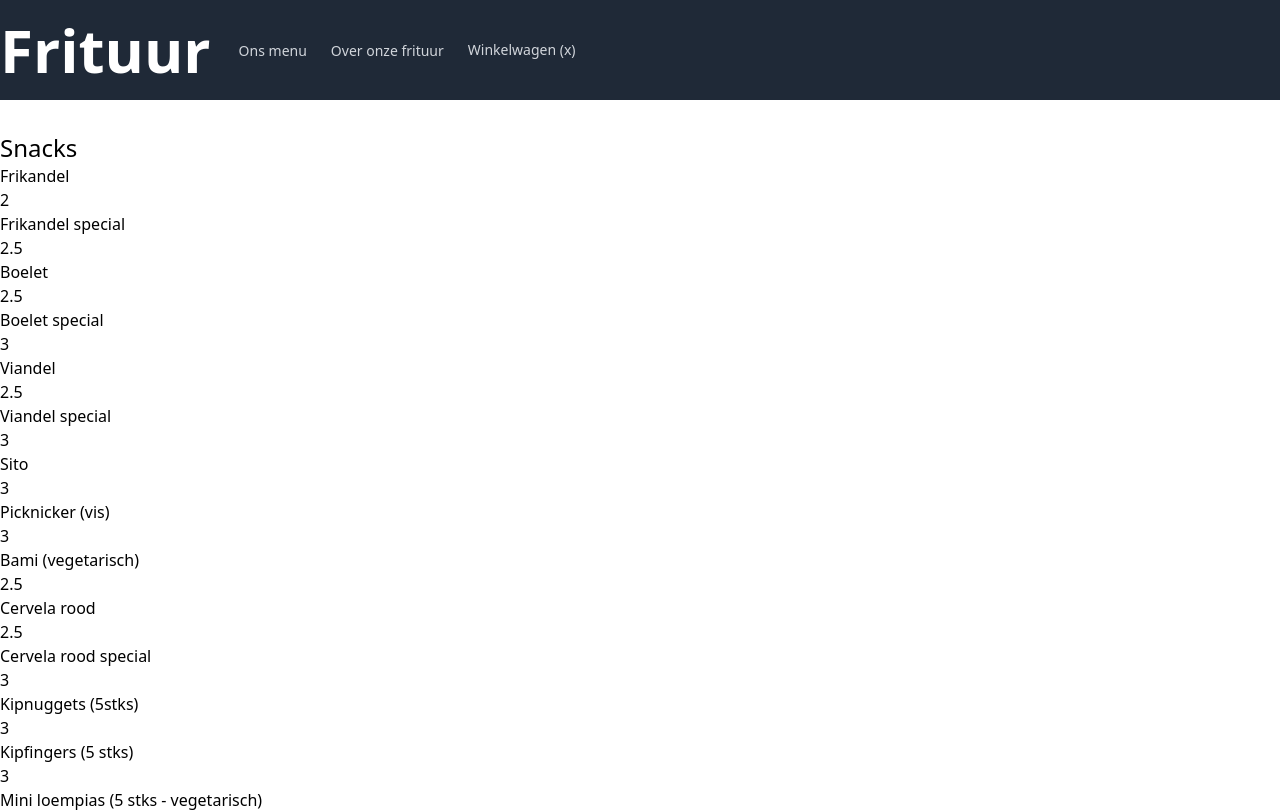
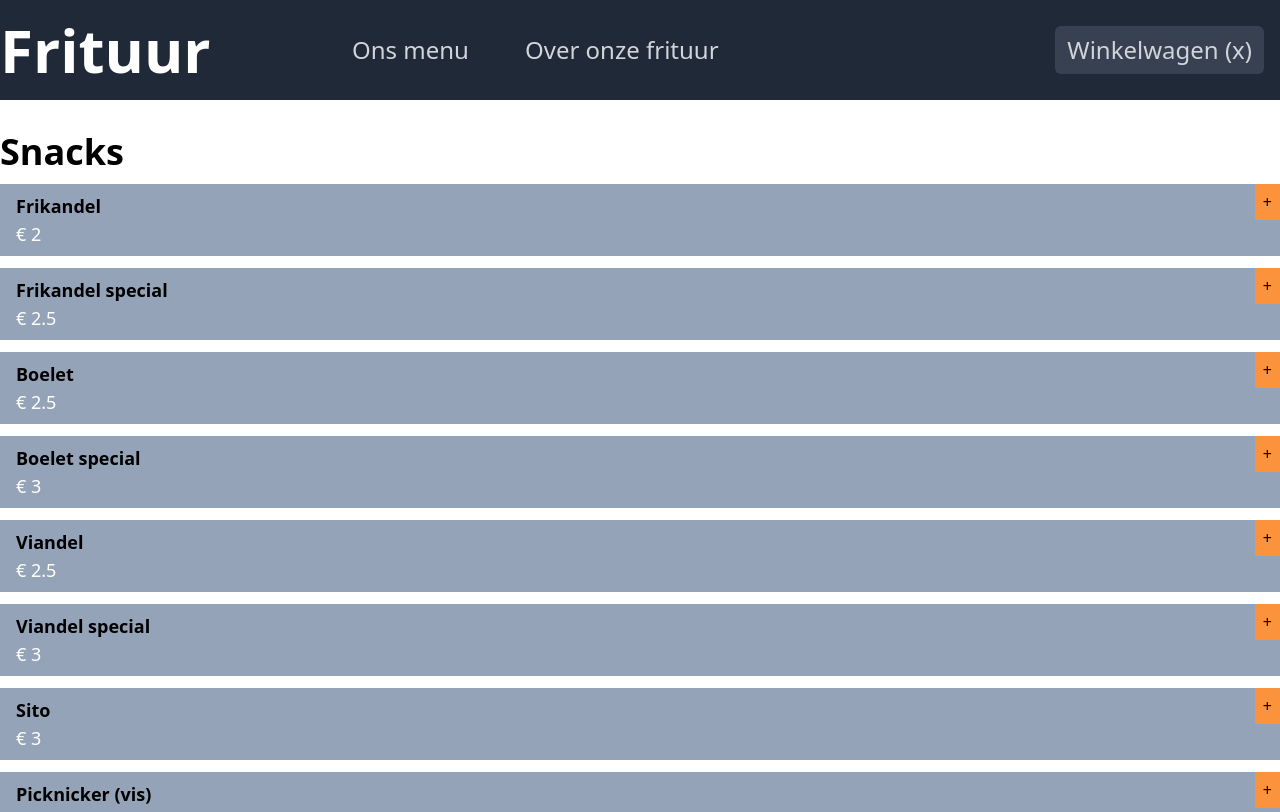
Before and after one commit to TeunvdPalen/React, a React (Create React App) app in the folder eindwerk/: page / in a window 1280 px wide. Shown: the top 812 px of the page. Built offline with nearby package versions, Linux system fonts and the light colour scheme.

Commit message:
Eindwerk react dag 2

```diff
--- a/eindwerk/src/Header.jsx
+++ b/eindwerk/src/Header.jsx
@@ -3,10 +3,12 @@ import Nav from './Nav';
 function Header() {
 	return (
 		<div className='bg-gray-800 text-white'>
-			<div className="container mx-auto  relative flex items-center justify-items-start">
+			<div className="container mx-auto  relative grid grid-cols-4 gap-4 items-center">
 					<h1 className='text-6xl font-bold mr-4 py-5'>Frituur</h1>
 					<Nav />
-					<button className="text-gray-300 hover:bg-gray-700 hover:text-white px-3 py-2 rounded-md text-sm font-medium">Winkelwagen (x)</button>
+					<div className='text-right'>
+					<button className="text-gray-300 bg-gray-700 hover:bg-gray-600 hover:text-white px-3 py-2 rounded-md text-2xl font-medium mx-4">Winkelwagen (x)</button>
+					</div>
 			</div>
 		</div>
 	)
--- a/eindwerk/src/Item.jsx
+++ b/eindwerk/src/Item.jsx
@@ -1,10 +1,47 @@
 import React from "react";
+import data from "./redux/data";
+import {useState} from 'react';
 
-function Item({naam, prijs, saus, index}) {
+function Item({naam, prijs, sausWaarde, index}) {
+	const sauzen = data.sauzen
+	const [aantalItem, setAantalItem] = useState(0)
+	const [isActive, setIsActive] = useState(false);
+
+	const aantal = (waarde, index) => {
+		if ((aantalItem + waarde) < 0) {
+			setAantalItem(0)
+		} else {
+			setAantalItem(aantalItem + waarde)
+		}
+	}
+
 	return (
-		<div>
-			<h2>{naam}</h2>
-			<p>{prijs}</p>
+		<div className="container bg-slate-400 pl-4 my-3">
+			<div className=" flex justify-between" onClick={() => setIsActive(!isActive)}>
+				<h2 className="text-lg font-semibold pt-2">{naam}</h2>
+				<button className="bg-orange-400 px-2">{isActive ? '-' : '+'}</button>
+			</div>
+			<div>
+				<p className="text-white text-lg pb-2">€ {prijs}</p>
+
+			</div>
+			<div>
+				{isActive && <div className="pb-4">
+					{sausWaarde && <div className="pb-4">
+							<h2 className="text-base font-semibold">Sauzen</h2>
+							<select name="sauzen" id="sauzen" defaultValue={'default'} className='px-1 py-1'>
+								<option value='default' disabled key='Geen saus'>-- Kies een saus --</option>
+								{sauzen.map((saus, itemIndex) => <option key={itemIndex} value="{saus.naam}">{saus.naam} - €{saus.prijs}</option>)}
+							</select>
+						</div>
+					}
+						<button onClick={() => aantal(-1)} className="bg-slate-600 text-white px-3 py-1 mx-2">-</button>
+						<input type="number" placeholder="0" min="0" onChange={(e) => setAantalItem(Math.abs(e.target.value))} value={aantalItem} className="placeholder:italic placeholder:text-slate-400 w-12 px-2 py-1"/>
+						<button onClick={() => aantal(1)} className="bg-slate-600 text-white px-3 py-1 mx-2">+</button>
+						<button onClick={() => setIsActive(false)} className="bg-orange-400 text-white px-3 py-1">Voeg Toe</button>
+					</div>}
+
+			</div>
 		</div>
 	)
 }
--- a/eindwerk/src/Items.jsx
+++ b/eindwerk/src/Items.jsx
@@ -11,9 +11,9 @@ function Items() {
 			<div>
 				{categorieen.map((categorie, itemIndex) =>
 				<div key={itemIndex}>
-					<h1 className='text-2xl'>{categorie.naam}</h1>
+					<h1 className='text-4xl font-bold'>{categorie.naam}</h1>
 					<div>
-						{categorie.producten.map((item, itemIndex) => <Item key={itemIndex} naam={item.naam} prijs={item.prijs} saus={item.sauskeuze} index={itemIndex} />)}
+						{categorie.producten.map((item, itemIndex) => <Item key={itemIndex} naam={item.naam} prijs={item.prijs} sausWaarde={item.sauskeuze} index={itemIndex} />)}
 					</div>
 				</div>
 				)}
--- a/eindwerk/src/Nav.jsx
+++ b/eindwerk/src/Nav.jsx
@@ -3,10 +3,10 @@ import { Link } from 'react-router-dom';
 
 function Nav() {
     return (
-        <div className=''>
+        <div className='col-span-2'>
             <nav>
-                <Link to='/' className="text-gray-300 hover:bg-gray-700 hover:text-white px-3 py-2 rounded-md text-sm font-medium">Ons menu</Link>
-                <Link to='/about' className="text-gray-300 hover:bg-gray-700 hover:text-white px-3 py-2 rounded-md text-sm font-medium">Over onze frituur</Link>
+                <Link to='/' className="text-gray-300 hover:bg-gray-700 hover:text-white px-3 py-2 rounded-md text-2xl font-medium mx-4">Ons menu</Link>
+                <Link to='/about' className="text-gray-300 hover:bg-gray-700 hover:text-white px-3 py-2 rounded-md text-2xl font-medium mx-4">Over onze frituur</Link>
             </nav>
         </div>
     )
```
